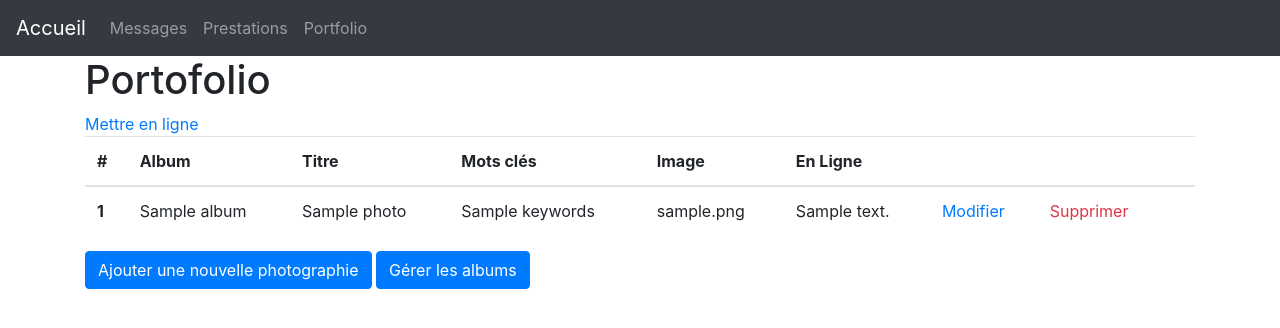
After one commit to jdsd45/klbeautyartist, a PHP site: template src/back-office/Vues/Vue_Portfolio.twig in a window 1280 px wide. The commit adds this page. Shown: the top 328 px of the page. Run offline with PHP 8.4, Linux system fonts and the light colour scheme; the template is opened without the code that fills it: most values are stand-ins (such as "Sample title", 1, 10 or a date in 2020); some libraries are stand-ins or nearby versions.

Commit message:
zeazeaze

```diff
--- a/src/back-office/Vues/Vue_Menu.twig
+++ b/src/back-office/Vues/Vue_Menu.twig
@@ -31,6 +31,9 @@
         <li class="nav-item">
             <a class="nav-link" href="index.php?p=prestations">Prestations</a>
         </li>
+        <li class="nav-item">
+            <a class="nav-link" href="index.php?p=portfolio">Portfolio</a>
+        </li>
       </ul>
     </div>
   </nav>
--- /dev/null
+++ b/src/back-office/Vues/Vue_Portfolio.twig
@@ -0,0 +1,71 @@
+{% extends "template.twig" %}
+
+{% block head %}
+    <title>Portfolio</title>
+{% endblock %}
+
+{% block content %}
+
+<div>
+    <h1>Portofolio</h1>
+</div>
+
+<div class="table-responsive">
+    <table class="table">
+        <thead>
+            <tr>
+                <th scope="col">#</th>
+                <th scope="col">Album</th>
+                <th scope="col">Titre</th>
+                <th scope="col">Mots clés</th>
+                <th scope="col">Image</th>
+                <th scope="col">En Ligne</th>
+                <th scope="col"></th>
+                <th scope="col"></th>
+                <th scope="col"></th>
+            </tr>
+        </thead>
+        {% for prestation in data %}
+            <tr>
+                <th scope="row">
+                    {{ loop.index }}
+                </th>
+                <td>
+                    {{ photo.album }}
+                </td>
+                <td>
+                    {{ photo.titre }}
+                </td>
+                <td>
+                    {{ photos.keywords }}
+                </td>
+                <td>
+                    {{ photo.image }}
+                </td>
+                <td>
+                    {{ photo.visible }}
+                </td>
+                {% if photographie.visible == true %}
+                    <a class="text-primary" href="index.php?p=portfolio&q=visibility&id={{ prestation.id }}" />Mettre hors-ligne</a>
+                {% else %}
+                    <a class="text-primary" href="index.php?p=portfolio&q=visibility&id={{ prestation.id }}" />Mettre en ligne</a>
+                {% endif %}
+                </td>
+                <td>
+                    <a class="text-primary" href="index.php?p=portfolio&id={{ prestation.id }}" />Modifier</a>
+                </td>
+                <td>
+                    <a class="text-danger" href="index.php?p=portfolio&q=delete&id={{ prestation.id }}" />Supprimer</a>
+                </td>
+            </tr>
+        {% endfor %}
+    </table>
+        <a class="btn btn-primary" href="index.php?p=portfolio&q=add">
+            Ajouter une nouvelle photographie
+        </a>
+        <a class="btn btn-primary" href="index.php?p=albums">
+            Gérer les albums
+        </a>
+</div>
+
+{% endblock %}
--- a/src/back-office/style/style.css
+++ b/src/back-office/style/style.css
@@ -1,5 +1,5 @@
 
 
-#alert-prestation {
+#alert_prestation_modifyadd {
     display: none;
 }
```
Also changed, not shown: src/back-office/Controllers/PrestationsController.php (+27 -12 lines), src/back-office/Models/PrestationsManager.php (+4 -3 lines), src/back-office/Vues/Vue_Prestation.twig (+38 -6 lines), src/back-office/index.php (+3 -10 lines), src/back-office/Vues/Vue_PortfolioAlbums.twig (added), src/back-office/static/hbJQfSjCNVn1JSAdc6dLBvTLpwyjsM.png (added).
